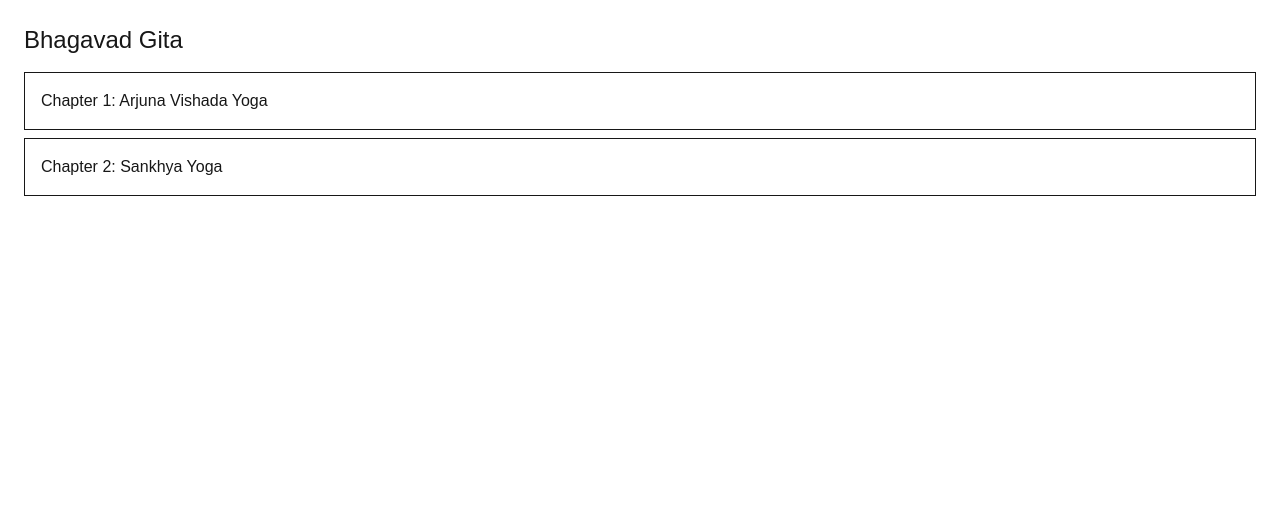
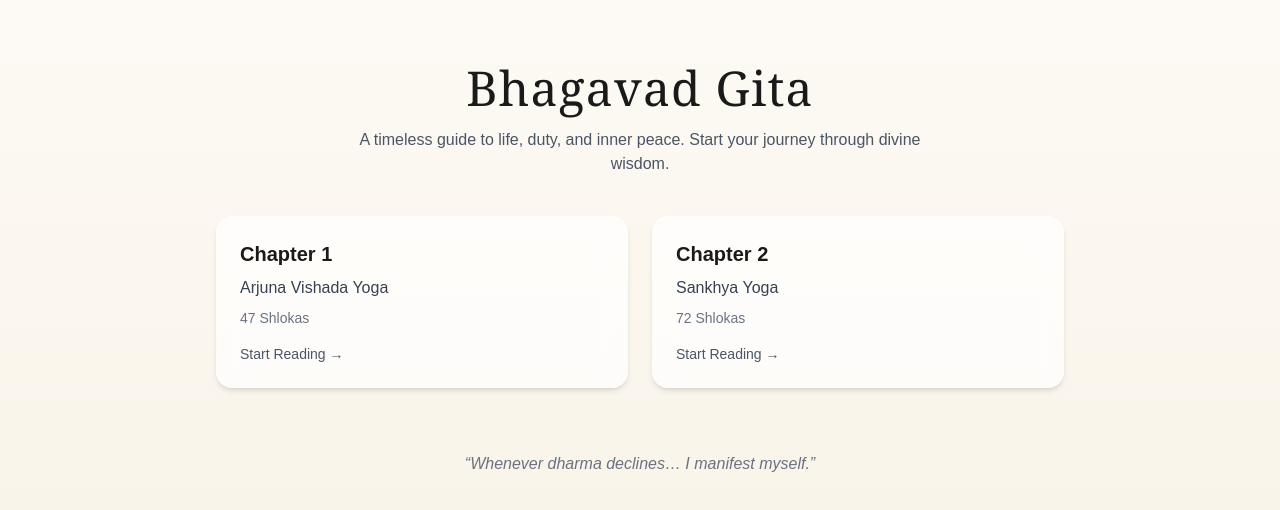
Before and after one commit to prasha111/Bhagavad-Gita-Reader, a Next.js app: page / in a window 1280 px wide. Shown: the top 510 px of the page. Built offline with nearby package versions, Linux system fonts and the light colour scheme.

Commit message:
reader functionality

```diff
--- a/app/globals.css
+++ b/app/globals.css
@@ -1,6 +1,23 @@
 @import "tailwindcss";
 
 
+.animate-fadeIn {
+  animation: fadeIn 0.4s ease-in-out;
+}
+.animate-fadeIn {
+  animation: fadeIn 0.5s ease-in-out;
+}
+
+@keyframes fadeIn {
+  from {
+    opacity: 0;
+    transform: translateY(15px);
+  }
+  to {
+    opacity: 1;
+    transform: translateY(0);
+  }
+}
 :root {
   --background: #ffffff;
   --foreground: #171717;
@@ -25,3 +42,13 @@ body {
   color: var(--foreground);
   font-family: Arial, Helvetica, sans-serif;
 }
+@keyframes fadeIn {
+  from {
+    opacity: 0;
+    transform: translateY(10px);
+  }
+  to {
+    opacity: 1;
+    transform: translateY(0);
+  }
+}
--- a/app/page.tsx
+++ b/app/page.tsx
@@ -1,22 +1,58 @@
 import Link from "next/link";
 
 const chapters = [
-  { id: 1, name: "Arjuna Vishada Yoga" },
-  { id: 2, name: "Sankhya Yoga" }
+  { id: 1, name: "Arjuna Vishada Yoga", shlokCount: 47 },
+  { id: 2, name: "Sankhya Yoga", shlokCount: 72 },
 ];
 
 export default function Home() {
   return (
-    <div className="p-6">
-      <h1 className="text-2xl mb-4">Bhagavad Gita</h1>
+    <div className="min-h-screen bg-gradient-to-b from-[#fdfaf5] to-[#f7f1e3] text-[#1a1a1a]">
 
-      {chapters.map((ch) => (
-        <Link key={ch.id} href={`/reader/${ch.id}/1`}>
-          <div className="p-4 border mb-2 cursor-pointer">
-            Chapter {ch.id}: {ch.name}
-          </div>
-        </Link>
-      ))}
+      {/* 🔥 Hero Section */}
+      <div className="text-center pt-16 pb-10 px-6">
+        <h1 className="text-4xl md:text-5xl font-serif tracking-wide">
+          Bhagavad Gita
+        </h1>
+        <p className="mt-4 text-gray-600 max-w-xl mx-auto">
+          A timeless guide to life, duty, and inner peace.
+          Start your journey through divine wisdom.
+        </p>
+      </div>
+
+      {/* 📚 Chapters Grid */}
+      <div className="grid grid-cols-1 md:grid-cols-2 gap-6 px-6 max-w-4xl mx-auto pb-16">
+        {chapters.map((ch) => (
+          <Link key={ch.id} href={`/reader/${ch.id}/1`}>
+            <div className="p-6 rounded-2xl bg-white/70 backdrop-blur-md shadow-md hover:shadow-xl transition duration-300 cursor-pointer hover:scale-[1.02]">
+
+              {/* Chapter Title */}
+              <h2 className="text-xl font-semibold mb-2">
+                Chapter {ch.id}
+              </h2>
+
+              <p className="text-gray-700 font-medium">
+                {ch.name}
+              </p>
+
+              {/* Shlok Count */}
+              <p className="text-sm text-gray-500 mt-2">
+                {ch.shlokCount} Shlokas
+              </p>
+
+              {/* CTA */}
+              <div className="mt-4 text-sm text-gray-600">
+                Start Reading →
+              </div>
+            </div>
+          </Link>
+        ))}
+      </div>
+
+      {/* ✨ Footer Quote */}
+      <div className="text-center pb-10 text-gray-500 italic">
+        “Whenever dharma declines… I manifest myself.”
+      </div>
     </div>
   );
 }
--- a/components/NavigationControls.tsx
+++ /dev/null
@@ -1,23 +0,0 @@
-import { useRouter } from "next/navigation";
-
-export default function NavigationControls() {
-  const router = useRouter();
-
-  return (
-    <div className="flex gap-4 mt-8">
-      <button
-        onClick={() => router.push("/reader/1/1")}
-        className="px-4 py-2 bg-black text-white rounded"
-      >
-        Previous
-      </button>
-
-      <button
-        onClick={() => router.push("/reader/1/2")}
-        className="px-4 py-2 bg-black text-white rounded"
-      >
-        Next
-      </button>
-    </div>
-  );
-}
--- a/components/ShlokCard.tsx
+++ /dev/null
@@ -1,27 +0,0 @@
-type Props = {
-    shlok: any;
-  };
-
-  export default function ShlokCard({ shlok }: Props) {
-    return (
-      <div className="max-w-2xl text-center space-y-6">
-
-        {/* Sanskrit */}
-        <h1 className="text-2xl font-serif leading-relaxed">
-          {shlok.sanskrit}
-        </h1>
-
-        {/* Meaning */}
-        <p className="text-lg text-gray-700">
-          {shlok.meaning.english}
-        </p>
-
-        {/* Media */}
-        {shlok.media?.audio && (
-          <audio controls className="w-full">
-            <source src={shlok.media.audio} />
-          </audio>
-        )}
-      </div>
-    );
-  }
--- /dev/null
+++ b/components/layout/Header.tsx
@@ -0,0 +1,14 @@
+export default function Header({ chapter, shlok }: any) {
+    return (
+      <header className="p-4 border-b border-gray-200 bg-white/70 backdrop-blur-md flex justify-between items-center sticky top-0">
+
+        <div className="text-sm text-gray-600">
+          Chapter {chapter} • Shlok {shlok}
+        </div>
+
+        <button className="text-gray-500 hover:text-black transition">
+          ⚙
+        </button>
+      </header>
+    );
+  }
--- /dev/null
+++ b/components/reader/NavigationControls.tsx
@@ -0,0 +1,43 @@
+"use client";
+
+import { useRouter } from "next/navigation";
+
+export default function NavigationControls({
+  chapter,
+  shlok,
+}: any) {
+  const router = useRouter();
+
+  const prev = () => {
+    if (Number(shlok) > 1) {
+      router.push(`/reader/${chapter}/${Number(shlok) - 1}`);
+    }
+  };
+
+  const next = () => {
+    router.push(`/reader/${chapter}/${Number(shlok) + 1}`);
+  };
+
+  return (
+    <div className="fixed bottom-6 left-0 right-0 flex justify-between px-6">
+
+      <button
+        onClick={() =>
+          router.push(`/reader/${chapter}/${Number(shlok) - 1}`)
+        }
+        className="bg-white shadow-lg px-4 py-2 rounded-full hover:scale-105 transition text-black"
+      >
+        ←
+      </button>
+
+      <button
+        onClick={() =>
+          router.push(`/reader/${chapter}/${Number(shlok) + 1}`)
+        }
+        className="bg-white shadow-lg px-4 py-2 rounded-full hover:scale-105 transition text-black"
+      >
+        →
+      </button>
+    </div>
+  );
+}
--- /dev/null
+++ b/components/reader/ShlokCard.tsx
@@ -0,0 +1,37 @@
+export default function ShlokCard({ shlok }: any) {
+  return (
+    <div className="text-center space-y-10 animate-fadeIn px-4">
+
+      {/* Sanskrit */}
+      <h1 className="text-3xl md:text-5xl font-serif leading-loose tracking-wide text-[#2c2c2c]">
+        {shlok.sanskrit}
+      </h1>
+
+      {/* Decorative divider */}
+      <div className="flex items-center justify-center gap-2">
+        <div className="w-10 h-[1px] bg-gray-300" />
+        <span className="text-gray-400">✽</span>
+        <div className="w-10 h-[1px] bg-gray-300" />
+      </div>
+
+      {/* English Meaning */}
+      <p className="text-lg md:text-xl text-gray-700 leading-relaxed max-w-2xl mx-auto">
+        {shlok.meaning.english}
+      </p>
+
+      {/* Hindi Meaning */}
+      <p className="text-md text-gray-500 italic max-w-xl mx-auto">
+        {shlok.meaning.hindi}
+      </p>
+
+      {/* Audio Player */}
+      {shlok.media?.audio && (
+        <div className="pt-4">
+          <audio controls className="w-full opacity-80 hover:opacity-100 transition">
+            <source src={shlok.media.audio} />
+          </audio>
+        </div>
+      )}
+    </div>
+  );
+}
--- /dev/null
+++ b/lib/data.ts
@@ -0,0 +1,25 @@
+export const shloks = [
+    {
+      id: 1,
+      chapter: 1,
+      shlokNumber: 1,
+      sanskrit: "धर्मक्षेत्रे कुरुक्षेत्रे...",
+      meaning: {
+        english: "Meaning...",
+        hindi: "अर्थ..."
+      },
+      media: {
+        audio: "/audio/shlok1.mp3"
+      }
+    },
+    {
+      id: 2,
+      chapter: 1,
+      shlokNumber: 2,
+      sanskrit: "संजय उवाच...",
+      meaning: {
+        english: "Second shlok meaning...",
+        hindi: "दूसरा अर्थ..."
+      }
+    }
+  ];
```
